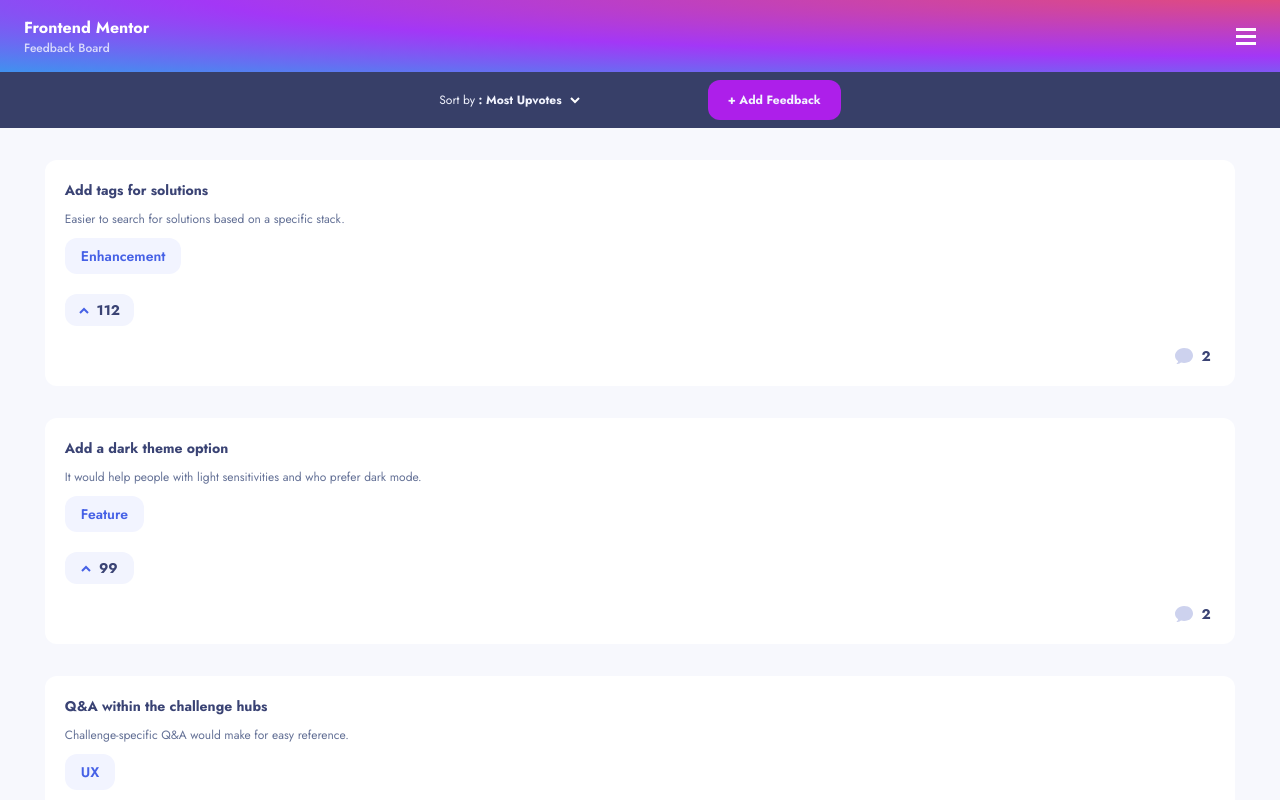
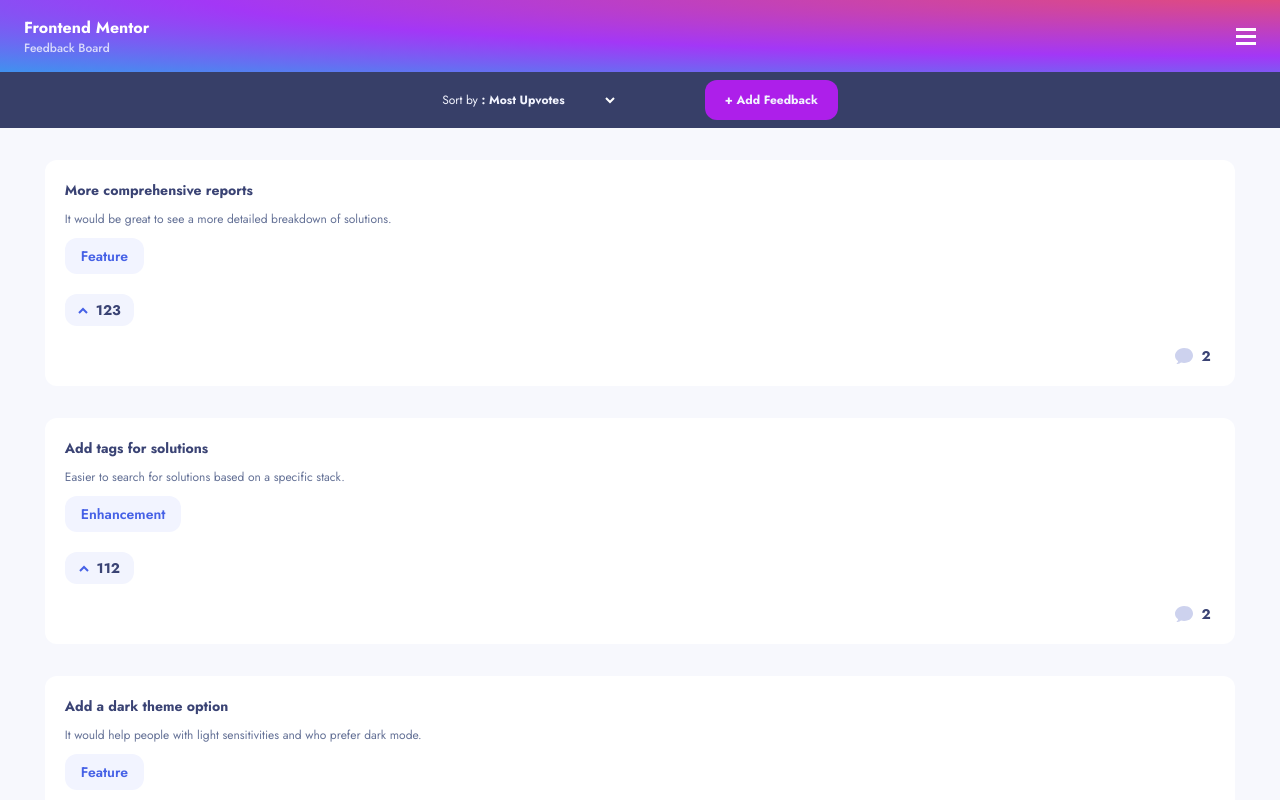
Before and after one commit to Iliatsiklauri/Feedback-app, a Next.js app: page / in a window 1280 px wide. Shown: the top 800 px of the page. Built offline with nearby package versions, Linux system fonts and the light colour scheme.

Commit message:
added modal filtering functional

```diff
--- a/src/app/components/Card.tsx
+++ b/src/app/components/Card.tsx
@@ -26,7 +26,7 @@
           className="flex-shrink-0 w-[18px] h-4"
         />
         <p className="w-[18px] h-4 font-bold text-sm  flex items-center justify-center text-[#3A4374]">
-          {comments?.length}
+          {comments?.length ? comments.length : 0}
         </p>
       </div>
     </div>
--- a/src/app/components/Sortby.tsx
+++ b/src/app/components/Sortby.tsx
@@ -4,10 +4,12 @@
 type PropType = {
   modal: boolean;
   setModal: Dispatch<SetStateAction<boolean>>;
+  setSorting: Dispatch<SetStateAction<string>>;
+  sorting: string;
 };
-export default function Sortby({ modal, setModal }: PropType) {
+export default function Sortby({ modal, setModal, setSorting, sorting }: PropType) {
   return (
-    <div className="bg-[#373F68] h-14 w-full gap-[10%] flex items-center justify-center relative z-0">
+    <div className="bg-[#373F68] h-14 w-full gap-[7%] flex items-center justify-center relative z-0">
       <motion.div
         className="overflow-hidden top-16 rounded-xl w-[200px] h-[200px] bg-white absolute modal opacity-0"
         animate={{
@@ -20,38 +22,46 @@
         <motion.div
           animate={{ y: modal ? 0 : -400 }}
           transition={{ type: 'spring', delay: 0.3, damping: 10 }}
-          className="w-full text-center h-1/4 border-b-[1px] border-[#3A4374] border-opacity-15 text-[#647196] flex items-center justify-start pl-6 hover:text-[#AD1FEA] text-sm cursor-pointer"
+          className="w-full text-center h-1/4 border-b-[1px] border-[#3A4374] border-opacity-15 text-[#647196] flex items-center justify-between pr-4 pl-6 hover:text-[#AD1FEA] text-sm cursor-pointer"
+          onClick={() => setSorting('Most Upvotes')}
         >
           Most Upvotes
+          {sorting === 'Most Upvotes' && <img src="shared\icon-check.svg" alt="" />}
         </motion.div>
         <motion.div
           animate={{ y: modal ? 0 : -300 }}
           transition={{ type: 'spring', delay: 0.2, damping: 10 }}
-          className="w-full text-center h-1/4 border-b-[1px] border-[#3A4374] border-opacity-15 text-[#647196] flex items-center justify-start pl-6 hover:text-[#AD1FEA] text-sm cursor-pointer"
+          className="w-full text-center h-1/4 border-b-[1px] border-[#3A4374] border-opacity-15 text-[#647196] flex items-center justify-between pr-4 pl-6 hover:text-[#AD1FEA] text-sm cursor-pointer"
+          onClick={() => setSorting('Least Upvotes')}
         >
           Least Upvotes
+          {sorting === 'Least Upvotes' && <img src="shared\icon-check.svg" alt="" />}
         </motion.div>
         <motion.div
           animate={{ y: modal ? 0 : -300 }}
           transition={{ type: 'spring', delay: 0.1, damping: 10 }}
-          className="w-full text-center h-1/4 border-b-[1px] border-[#3A4374] border-opacity-15 text-[#647196] flex items-center justify-start pl-6 hover:text-[#AD1FEA] text-sm cursor-pointer"
+          className="w-full text-center h-1/4 border-b-[1px] border-[#3A4374] border-opacity-15 text-[#647196] flex items-center justify-between pr-4 pl-6 hover:text-[#AD1FEA] text-sm cursor-pointer"
+          onClick={() => setSorting('Most Comments')}
         >
           Most Comments
+          {sorting === 'Most Comments' && <img src="shared\icon-check.svg" alt="" />}
         </motion.div>
         <motion.div
           animate={{ y: modal ? 0 : -300 }}
           transition={{ type: 'spring', delay: 0, damping: 10 }}
-          className="w-full text-center h-1/4 text-[#647196] flex items-center justify-start pl-6 hover:text-[#AD1FEA] text-sm cursor-pointer"
+          className="w-full text-center h-1/4 text-[#647196] flex items-center justify-between pr-4 pl-6 hover:text-[#AD1FEA] text-sm cursor-pointer"
+          onClick={() => setSorting('Least Comments')}
         >
           Least Comments
+          {sorting === 'Least Comments' && <img src="shared\icon-check.svg" alt="" />}
         </motion.div>
       </motion.div>
       <div
         className="flex items-center justify-center gap-2  cursor-pointer"
         onClick={() => setModal(!modal)}
       >
-        <p className="text-[#F2F4FE] text-xs">
-          Sort by <span className="font-bold">: Most Upvotes</span>
+        <p className="text-[#F2F4FE] text-xs w-[155px]">
+          Sort by <span className="font-bold">: {sorting}</span>
         </p>
         <motion.div
           animate={{ rotate: modal ? 180 : 0 }}
--- a/src/app/data.ts
+++ b/src/app/data.ts
@@ -24,10 +24,10 @@
   id?: number;
   title: string;
   category: string;
-  upvotes?: number;
+  upvotes: number;
   status?: string;
   description: string;
-  comments?: comments[];
+  comments: comments[];
 };
 
 type CurrentUser = {
--- a/src/app/page.tsx
+++ b/src/app/page.tsx
@@ -13,7 +13,7 @@
   const [burger, setBurger] = useState(false);
   const [category, setCategory] = useState<string>('All');
   const [modal, setModal] = useState(false);
-  // const [sorting, setSorting] = useState<string | null>(null);
+  const [sorting, setSorting] = useState<string>('Most Upvotes');
 
   const context = useContext(GlobalProvider);
   if (!context) {
@@ -21,10 +21,22 @@
   }
   const jsonData = context;
 
-  const filteredData =
+  let filteredData =
     category === 'All'
       ? jsonData?.jsonData?.productRequests
       : jsonData?.jsonData?.productRequests.filter((el) => el.category === category);
+  filteredData?.sort((el, ele) =>
+    sorting === 'Most Upvotes'
+      ? ele.upvotes - el.upvotes
+      : sorting === 'Least Upvotes'
+      ? el.upvotes - ele.upvotes
+      : sorting === 'Most Comments'
+      ? ele.comments?.length - el.comments?.length
+      : sorting === 'Least Comments'
+      ? el.comments?.length - ele.comments?.length
+      : 0
+  );
+
   return (
     <div className="flex flex-col items-center relative w-full bg-[#F7F8FD] min-h-[101vh] pb-5">
       <Mobileback burger={burger} />
@@ -32,7 +44,12 @@
         <MobileBurgerMenu burger={burger} />
       </BurgerStates.Provider>
       <MobileHeader burger={burger} setBurger={setBurger} setModal={setModal} />
-      <Sortby modal={modal} setModal={setModal} />
+      <Sortby
+        modal={modal}
+        setModal={setModal}
+        setSorting={setSorting}
+        sorting={sorting}
+      />
       {filteredData?.map((el: ProductRequest, key: number) => (
         <Link
           key={key}
```
